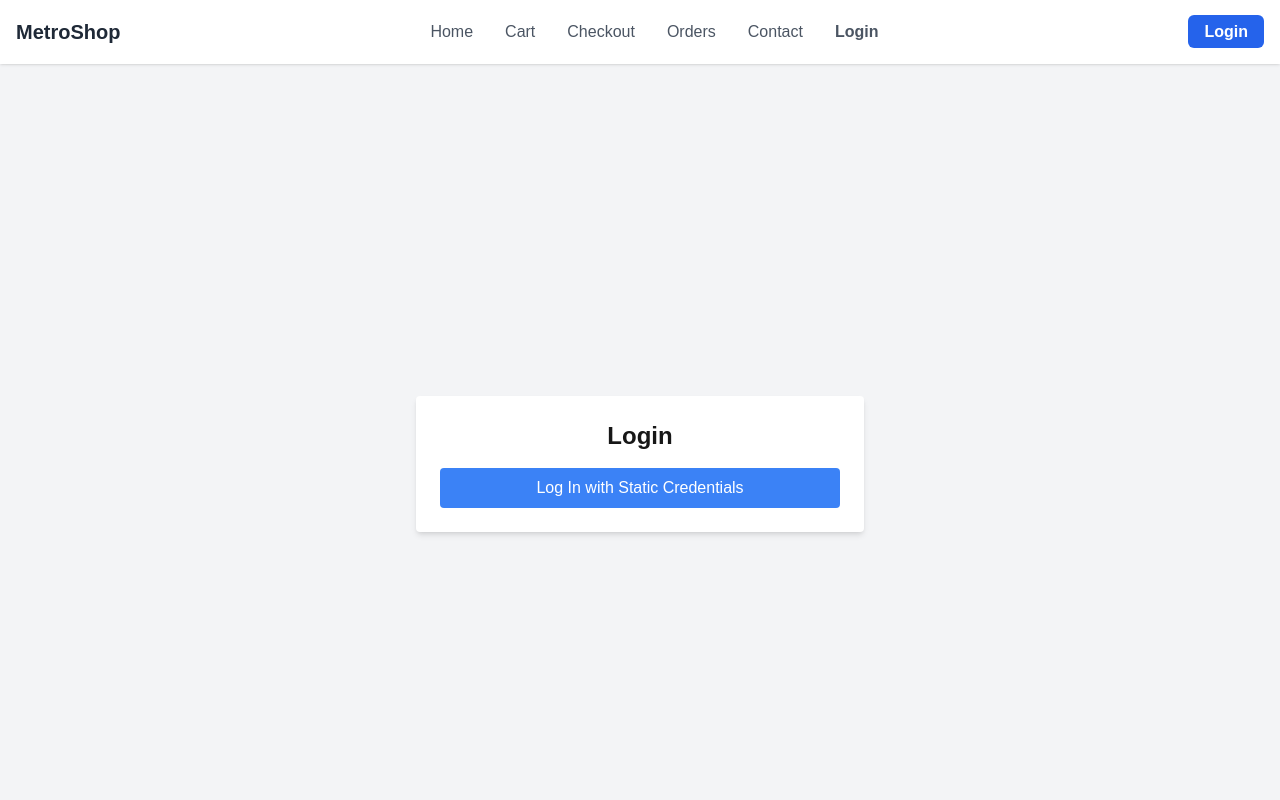
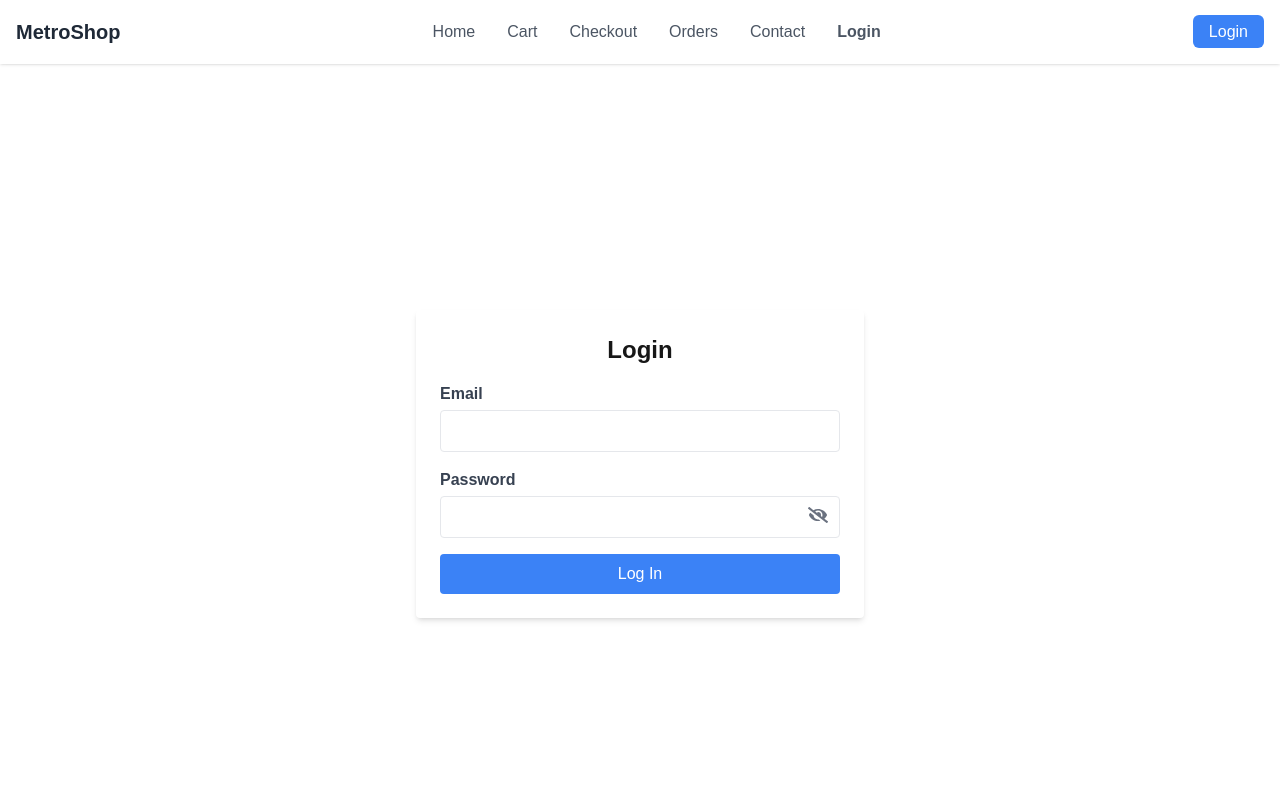
Before and after one commit to mdsejan/MetroShop-client, a Next.js app: page /login in a window 1280 px wide. Shown: the top 800 px of the page. Built offline with nearby package versions, Linux system fonts and the light colour scheme.

Commit message:
added login form

```diff
--- a/src/app/(AdminLayout)/admin/categories-management/page.tsx
+++ b/src/app/(AdminLayout)/admin/categories-management/page.tsx
@@ -1,8 +1,7 @@
 "use client";
 
 import React, { useState } from "react";
-import { useSelector } from "react-redux";
-import { useCurrentToken } from "@/redux/features/auth/authSlice";
+import Cookies from "js-cookie";
 import {
   useCreateCategoryMutation,
   useDeleteCategoryMutation,
@@ -27,7 +26,7 @@ const CategoriesManagement: React.FC = () => {
     description: ""
   });
 
-  const token = useSelector(useCurrentToken);
+  const token = Cookies.get("token");
   const { data: categoriesData, isLoading, error } = useGetCategoryQuery({});
   const [createCategory] = useCreateCategoryMutation();
   const [deleteCategory] = useDeleteCategoryMutation();
--- a/src/app/(WithCommonLayout)/login/page.tsx
+++ b/src/app/(WithCommonLayout)/login/page.tsx
@@ -6,20 +6,21 @@ import { useLoginMutation } from "@/redux/features/auth/authApi";
 import { toast } from "sonner";
 import { setUser } from "@/redux/features/auth/authSlice";
 import Cookies from "js-cookie";
+import { useState } from "react";
+import { FaEye, FaEyeSlash } from "react-icons/fa";
 
 const LoginPage = () => {
   const [login] = useLoginMutation();
   const dispatch = useDispatch();
   const router = useRouter();
+  const searchParams = useSearchParams();
 
-  const searchParams = useSearchParams();
+  const [email, setEmail] = useState("");
+  const [password, setPassword] = useState("");
+  const [showPassword, setShowPassword] = useState(false);
 
   const handleLogin = async () => {
     const toastId = toast.loading("Logging in...");
-
-    // Static credentials
-    const email = "abir@gmail.com";
-    const password = "abir1234";
 
     try {
       const response = await login({ email, password }).unwrap();
@@ -30,30 +31,78 @@ const LoginPage = () => {
       const redirectTo = searchParams.get("redirect") || "/";
       router.push(redirectTo);
     } catch (err) {
-      if (err instanceof Error) {
-        toast.error(err.message || "Login failed. Please try again.", {
+      toast.error(
+        err instanceof Error
+          ? err.message || "Login failed. Please try again."
+          : "An unexpected error occurred.",
+        {
           id: toastId,
           duration: 2000
-        });
-      } else {
-        toast.error("An unexpected error occurred.", {
-          id: toastId,
-          duration: 2000
-        });
-      }
+        }
+      );
     }
   };
 
   return (
-    <div className="flex justify-center items-center h-screen bg-gray-100">
-      <div className="bg-white p-6 rounded shadow-md w-full max-w-md text-center">
-        <h2 className="text-2xl font-semibold mb-4">Login</h2>
-        <button
-          onClick={handleLogin}
-          className="w-full bg-blue-500 text-white py-2 rounded hover:bg-blue-600"
+    <div className="flex justify-center items-center h-screen bg-white">
+      <div className="bg-white p-6 rounded shadow-md w-full max-w-md">
+        <h2 className="text-2xl font-semibold mb-4 text-center">Login</h2>
+        <form
+          onSubmit={(e) => {
+            e.preventDefault();
+            handleLogin();
+          }}
         >
-          Log In with Static Credentials
-        </button>
+          <div className="mb-4">
+            <label
+              htmlFor="email"
+              className="block text-gray-700 font-semibold mb-1 text-left"
+            >
+              Email
+            </label>
+            <input
+              type="email"
+              id="email"
+              value={email}
+              onChange={(e) => setEmail(e.target.value)}
+              className="w-full px-4 py-2 border rounded focus:outline-none focus:border-blue-500"
+              required
+            />
+          </div>
+          <div className="mb-4 relative">
+            <label
+              htmlFor="password"
+              className="block text-gray-700 font-semibold mb-1 text-left"
+            >
+              Password
+            </label>
+            <input
+              type={showPassword ? "text" : "password"}
+              id="password"
+              value={password}
+              onChange={(e) => setPassword(e.target.value)}
+              className="w-full px-4 py-2 border rounded focus:outline-none focus:border-blue-500 pr-10"
+              required
+            />
+            <button
+              type="button"
+              onClick={() => setShowPassword(!showPassword)}
+              className="absolute inset-y-0 top-6 right-3 flex items-center text-gray-500"
+            >
+              {showPassword ? (
+                <FaEye className="h-5 w-5" />
+              ) : (
+                <FaEyeSlash className="h-5 w-5" />
+              )}
+            </button>
+          </div>
+          <button
+            type="submit"
+            className="w-full bg-blue-500 text-white py-2 rounded hover:bg-blue-600"
+          >
+            Log In
+          </button>
+        </form>
       </div>
     </div>
   );
--- a/src/components/common/Navbar.tsx
+++ b/src/components/common/Navbar.tsx
@@ -3,19 +3,35 @@
 import Link from "next/link";
 import { useState } from "react";
 import { usePathname } from "next/navigation";
-import {
-  selectCurrentUser,
-  useCurrentToken
-} from "@/redux/features/auth/authSlice";
+import { logout, selectCurrentUser } from "@/redux/features/auth/authSlice";
+import Cookies from "js-cookie";
 import { useSelector } from "react-redux";
+import { toast } from "sonner";
+import { useAppDispatch } from "@/redux/hooks";
+import Image from "next/image";
 
 const Navbar: React.FC = () => {
   const [isMobileMenuOpen, setIsMobileMenuOpen] = useState(false);
   const pathname = usePathname();
+  const dispatch = useAppDispatch();
 
   const currentUser = useSelector(selectCurrentUser);
-  const isAuthenticated = useSelector(useCurrentToken);
+  const isAuthenticated = Cookies.get("token");
 
+  const [isOpen, setIsOpen] = useState(false);
+
+  // Toggle the dropdown menu
+  const toggleDropdown = () => {
+    setIsOpen(!isOpen);
+  };
+
+  // handle logout
+  const handleLogout = () => {
+    const toastId = toast.loading("proccessing...");
+    Cookies.remove("token");
+    dispatch(logout());
+    toast.success("Logout successfull", { id: toastId });
+  };
   console.log(currentUser);
   console.log(isAuthenticated);
 
@@ -86,12 +102,43 @@ const Navbar: React.FC = () => {
           </div>
 
           <div>
-            <Link
-              href="/admin"
-              className="px-4 py-2 rounded-md text-white font-semibold bg-blue-600 hover:bg-gray-700 transition-colors duration-200"
-            >
-              Login
-            </Link>
+            <div className="relative">
+              {isAuthenticated && currentUser ? (
+                <>
+                  <Image
+                    src={""}
+                    alt="User Avatar"
+                    onClick={toggleDropdown}
+                    className="w-10 h-10 rounded-full cursor-pointer"
+                  />
+                  {isOpen && (
+                    <div className="absolute right-0 mt-2 w-48 bg-white rounded-md shadow-lg z-10">
+                      <ul className="py-2">
+                        <Link
+                          href={"/admin"}
+                          className="block px-4 py-2 text-sm text-gray-700 hover:bg-gray-100 cursor-pointer"
+                        >
+                          Admin
+                        </Link>
+                        <li
+                          onClick={() => handleLogout()}
+                          className="block px-4 py-2 text-sm text-gray-700 hover:bg-gray-100 cursor-pointer"
+                        >
+                          Logout
+                        </li>
+                      </ul>
+                    </div>
+                  )}
+                </>
+              ) : (
+                <Link
+                  href={"/login"}
+                  className="px-4 py-2 text-white bg-blue-500 rounded-md hover:bg-blue-600"
+                >
+                  Login
+                </Link>
+              )}
+            </div>
           </div>
 
           <div className="flex md:hidden">
```
Also changed, not shown: src/middleware.ts (+11 -10 lines).
